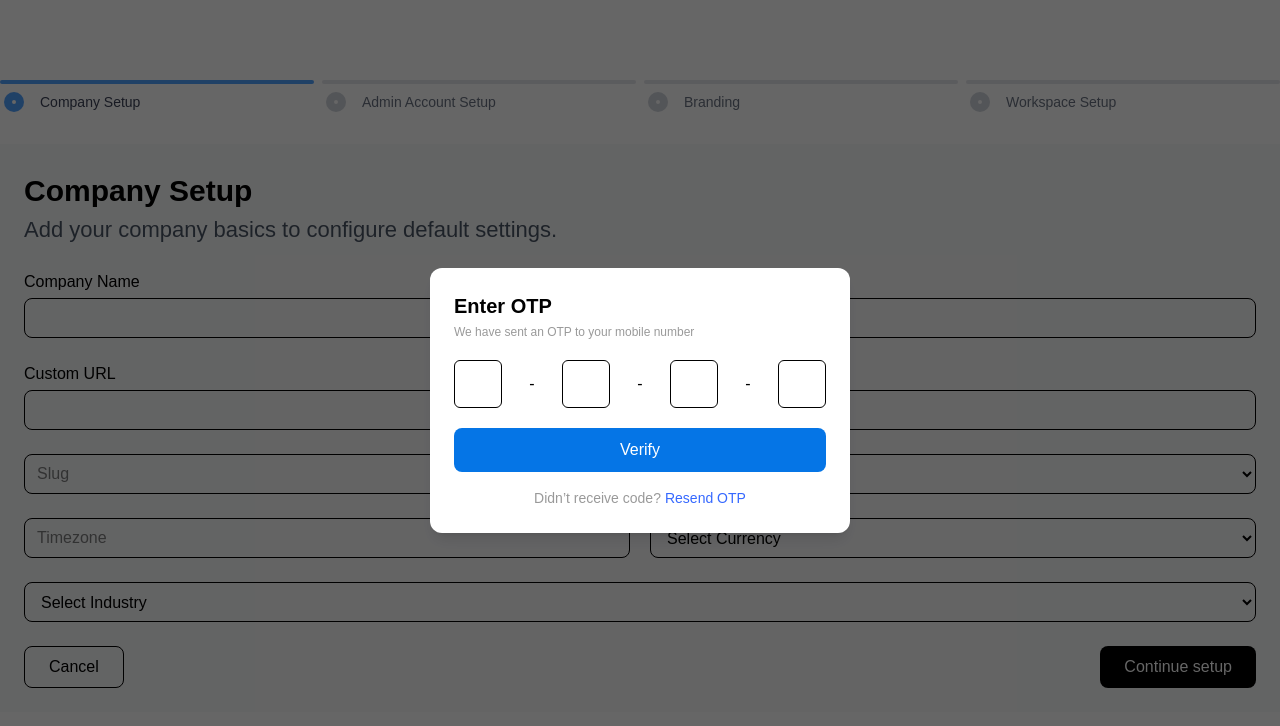
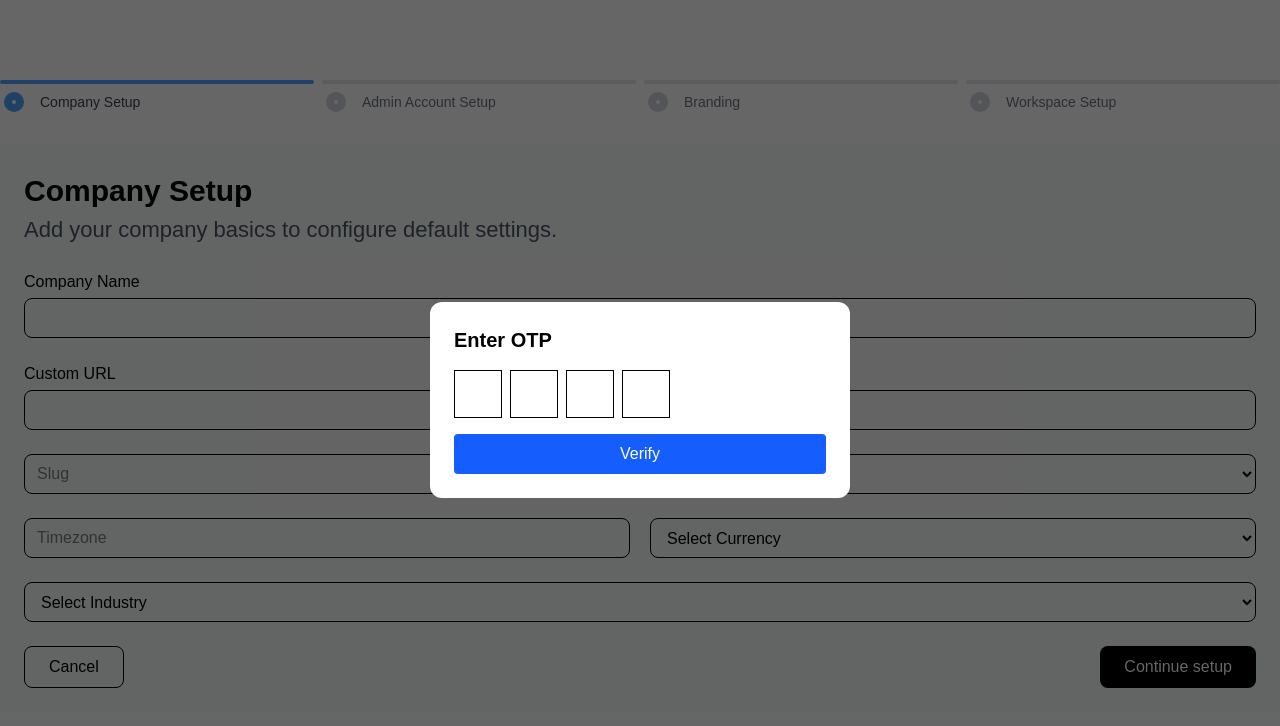
Before and after one commit to qcsstudio/hrms, a React (Vite) app: page /org-setup in a window 1280 px wide. Shown: the top 726 px of the page. Built offline with nearby package versions, Linux system fonts and the light colour scheme.

Commit message:
close otp popup after verify

```diff
--- a/src/Components/Adding-Company/CompanySetup.jsx
+++ b/src/Components/Adding-Company/CompanySetup.jsx
@@ -13,19 +13,27 @@ const CompanySetup = ({ onNext, onBack }) => {
     industryType: ""
   })
 
-  const [showOtpModal, setShowOtpModal] = useState(false)
+    const [showOtpModal, setShowOtpModal] = useState(false)
   const [isOtpVerified, setIsOtpVerified] = useState(false)
 
   const axiosInstance = createAxios()
 
   // 🔥 Page load ke 2 second baad OTP popup
   useEffect(() => {
+    if (isOtpVerified) return
+
     const timer = setTimeout(() => {
       setShowOtpModal(true)
     }, 2000)
 
     return () => clearTimeout(timer)
-  }, [])
+  }, [isOtpVerified])
+
+   const handleOtpVerified = () => {
+    setIsOtpVerified(true)
+    setShowOtpModal(false)
+  }
+
 
   const handleChange = (e) => {
     const { name, value } = e.target
@@ -60,13 +68,8 @@ const CompanySetup = ({ onNext, onBack }) => {
   return (
     <>
       {/* 🔐 OTP Modal */}
-      {showOtpModal && !isOtpVerified && (
-        <OTPModal
-          onVerify={() => {
-            setIsOtpVerified(true)
-            setShowOtpModal(false)
-          }}
-        />
+     {showOtpModal && !isOtpVerified && (
+        <OTPModal onVerify={handleOtpVerified} />
       )}
 
       {/* ✅ PAGE ALWAYS VISIBLE */}
--- a/src/Components/Adding-Company/OTPModal .jsx
+++ b/src/Components/Adding-Company/OTPModal .jsx
@@ -1,113 +1,89 @@
-import React, { useState } from "react";
-import createAxios from "../../utils/axios.config";
-import { useSearchParams } from "react-router-dom";
+import React, { useState } from "react"
+import createAxios from "../../utils/axios.config"
+import { useSearchParams } from "react-router-dom"
 
 const OTPModal = ({ onVerify }) => {
-  const [otp, setOtp] = useState(["", "", "", ""]);
-  const [loading, setLoading] = useState(false);
-  const [searchParams] = useSearchParams();
-const token = searchParams.get("token");
+  const [otp, setOtp] = useState(["", "", "", ""])
+  const [loading, setLoading] = useState(false)
+  const [searchParams] = useSearchParams()
 
-  const axiosInstance = createAxios();
+  const token = searchParams.get("token")
+  const axiosInstance = createAxios()
 
   const handleChange = (value, index) => {
-    if (!/^\d?$/.test(value)) return;
+    if (!/^\d?$/.test(value)) return
 
-    const newOtp = [...otp];
-    newOtp[index] = value;
-    setOtp(newOtp);
+    const newOtp = [...otp]
+    newOtp[index] = value
+    setOtp(newOtp)
 
     if (value && index < 3) {
-      document.getElementById(`otp-${index + 1}`)?.focus();
+      document.getElementById(`otp-${index + 1}`)?.focus()
     }
-  };
+  }
 
   const handleVerify = async () => {
-  const enteredOtp = otp.join("");
+    const enteredOtp = otp.join("")
 
     if (enteredOtp.length !== 4) {
-    alert("Please enter valid OTP");
-    return;
-  }
-
-  if (!token) {
-    alert("Invalid or missing token");
-    return;
+      alert("Enter valid OTP")
+      return
     }
 
     try {
-    setLoading(true);
+      setLoading(true)
 
       const res = await axiosInstance.post("/invites/validate-otp", {
         otp: enteredOtp,
-      token: token, // 👈 token bhi bhej diya
-    });
+        token
+      })
 
       if (res.data.success) {
-      onVerify();
+        onVerify() // ✅ THIS CLOSES MODAL
       } else {
-      alert("Invalid OTP");
+        alert("Invalid OTP")
       }
-  } catch (error) {
-    alert("OTP verification failed");
-    console.log(error);
+    } catch (err) {
+      alert("OTP verification failed")
     } finally {
-    setLoading(false);
+      setLoading(false)
     }
-};
-
+  }
 
   return (
     <>
-      {/* Backdrop */}
-      <div className="fixed inset-0 bg-black/60  z-40"></div>
+      <div className="fixed inset-0 bg-black/60 z-40" />
 
-      {/* Modal */}
       <div className="fixed inset-0 flex items-center justify-center z-50">
-        <div className="bg-white w-[420px] rounded-xl p-6 shadow-lg">
-          <h2 className="text-xl font-bold mb-1">Enter OTP</h2>
-          <p className="text-xs text-black/40 mb-5">
-            We have sent an OTP to your mobile number
-          </p>
+        <div className="bg-white w-[420px] rounded-xl p-6">
 
-          {/* OTP Inputs */}
-          <div className="flex justify-between items-center mb-5 ">
+          <h2 className="text-xl font-bold mb-4">Enter OTP</h2>
+
+          <div className="flex gap-2 mb-4">
             {otp.map((digit, index) => (
-            //   <div key={index} className="flex items-center justify-between">
-            <>
-
               <input
+                key={index}
                 id={`otp-${index}`}
-                  type="text"
+                value={digit}
                 maxLength={1}
-                  value={digit}
                 onChange={(e) => handleChange(e.target.value, index)}
-                  className="w-12 h-12 border rounded-md text-center text-lg focus:outline-none focus:ring-2 focus:ring-blue-500"
+                className="w-12 h-12 border text-center text-lg"
               />
-                {index < 3 && <span >-</span>}
-                 </>
-            //   </div>
             ))}
           </div>
 
           <button
             onClick={handleVerify}
             disabled={loading}
-            className="w-full h-11 bg-[#0575E6] text-white rounded-lg text-[16px] disabled:opacity-50"
+            className="w-full bg-blue-600 text-white h-10 rounded"
           >
             {loading ? "Verifying..." : "Verify"}
           </button>
 
-          <p className="text-[14px] text-black/40 mt-4 text-center">
-            Didn’t receive code?
-            <span className="text-[#3568FF] cursor-pointer ml-1">
-              Resend OTP
-            </span>
-          </p>
         </div>
       </div>
     </>
-  );
-};
+  )
+}
 
-export default OTPModal;
+export default OTPModal
```
Lines whose indentation alone changed are shown as unchanged.
